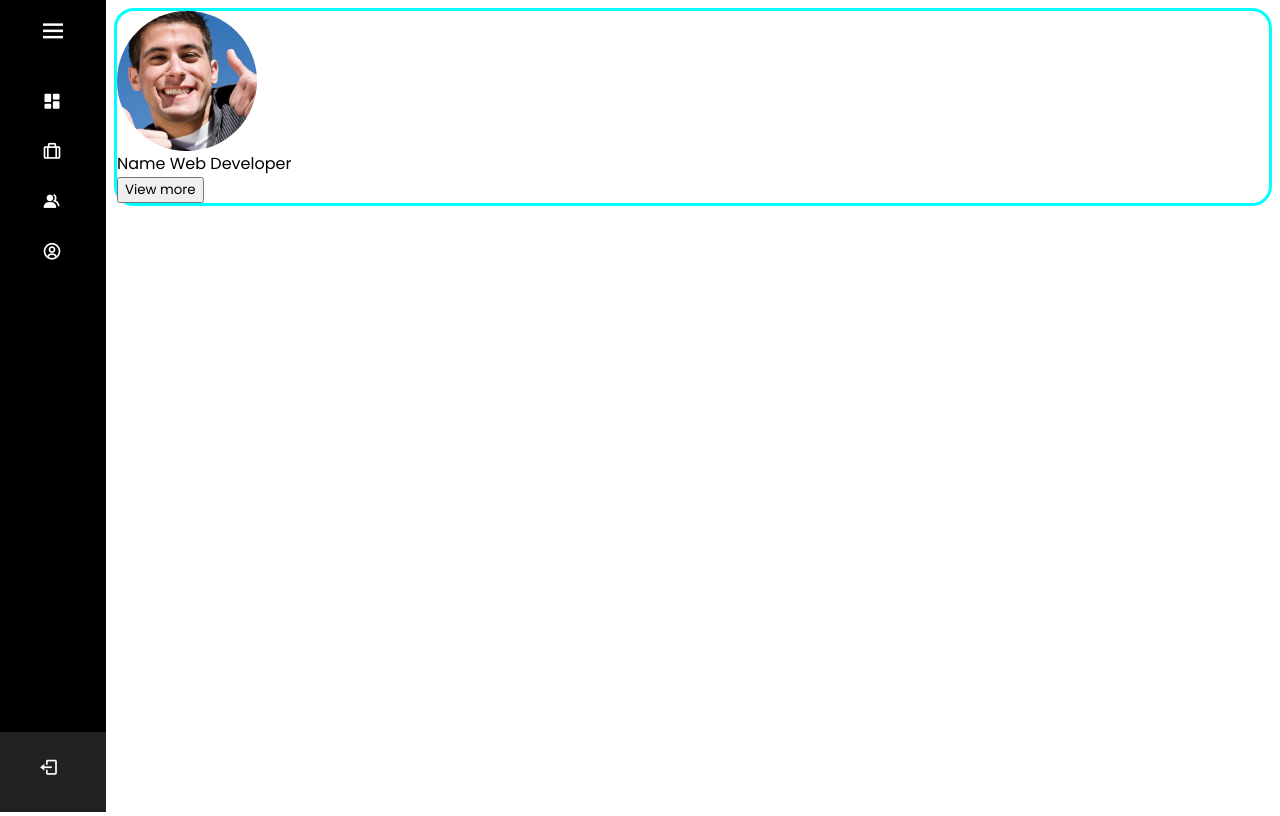
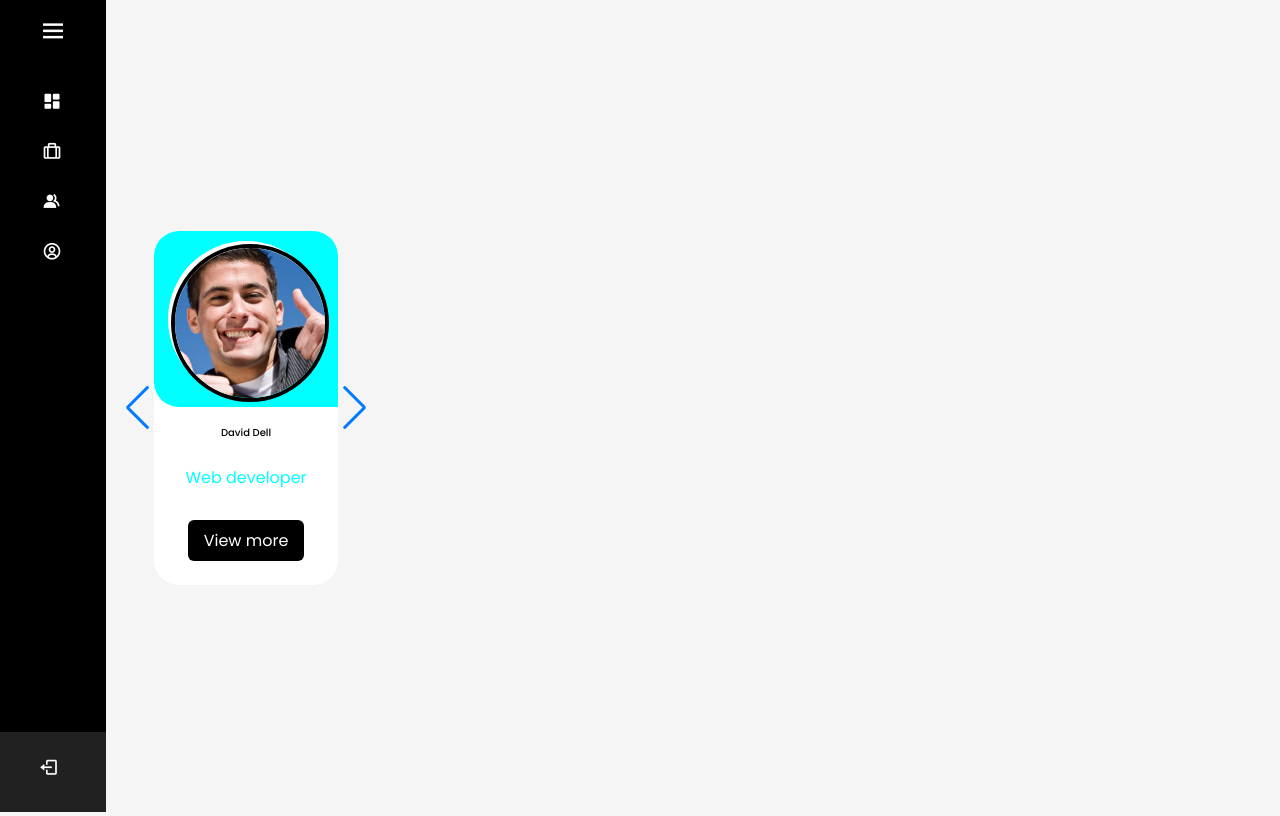
Before and after one commit to S10239861-NP/Kato-Web-Application, a website: page client/about.html in a window 1280 px wide. Drawn offline with nearby package versions, Linux system fonts and the light colour scheme.

Commit message:
before presentation changes

```diff
--- a/client/about.html
+++ b/client/about.html
@@ -4,6 +4,7 @@
         <meta charset="UTF-8">
         <title>About us</title>
         <link rel="stylesheet" href="style.css">
+        <link rel="stylesheet" href="swiper-bundle.min.css">
         <!--Boxicon link-->
         <link href='https://unpkg.com/boxicons@2.1.4/css/boxicons.min.css' rel='stylesheet'>
         <meta name="viewport"content="width=device-width, initial-scale=1.0">
@@ -60,23 +61,27 @@
             </div>
         </div>
     </div>
-    <div id="mainContainer">
-        <div class="cotainer_content">
-            <div class="profileCard">
-                <div class="profileCardContent">
-                    <div class="profileImage">
-                        <img src="images/rando1.jpg" alt="">
+    <div class="slide-container swiper" id="mainContainer">
+        <div class="slide_content">
+            <div class="slideCardWrapper swiper-wrapper">
+                <div class="slideCard swiper-slide">
+                    <div class="slideCardImageContent">
+                        <span class="overlay"></span>
+                        <div class="slideCardImage">
+                            <img src="images/rando1.jpg" alt="" class="slideCard-img">
+                        </div>
                     </div>
-                    <div class="profileDetails">
-                        <span class="profileName">Name</span>
-                        <span class="profileCareer">Web Developer</span>
-                    </div>
-                    <div class="profileButton">
-                        <button class="View">View more</button>
+                    <div class="slideCardContent">
+                        <h2 class="staffName">David Dell</h2>
+                        <p class="staffRole">Web developer</p>
+                        <button class="slideCardBtn">View more</button>
                     </div>
                 </div>
             </div>
         </div>
+        <div class="swiper-button-next"></div>
+        <div class="swiper-button-prev"></div>
+        <div class="swiper-pagination"></div>
 
     </div>
     <script>
@@ -89,6 +94,26 @@
     </script>
     <script src="/libs/utils.js"></script>
     <script src="/libs/main-container-behaviour.js"></script>
+    <script src="libs/swiper-bundle.min.js"></script>
+    <script>
+        var swiper = new Swiper(".slide-content",{
+            slidesPerView:3,
+            spaceBetween:30,
+            slidesPerGroup:3,
+            loop:true,
+            loopFillGroupWithBlank:true,
+            pagination:{
+                el:".swiper-pagination",
+                clickable:true,
+            },
+            navigation:{
+                nextEL:".swiper-button-next",
+                prevEl:".swiper-button-prev",
+            },
+        });
+
+    </script>
+
 
 </body>
 </html>
--- a/client/style.css
+++ b/client/style.css
@@ -529,6 +529,104 @@ td:first-child{
     box-sizing: border-box;
 }
 
+.slideCardImage{
+    position: relative;
+    height: 150px;
+    width: 150px;
+    border-radius: 50%;
+    background-color: #fff;
+    padding: 3px;
+}
+
+.slideCardImage .slideCard-img{
+    height: 100%;
+    width: 100%;
+    object-fit: cover;
+    border-radius: 50%;
+    border: 4px solid black;
+}
+
+.about_body{
+    min-height: 100vh;
+    display: flex;
+    align-items: center;
+    justify-content: center;
+    background: whitesmoke;
+}
+
+.slideCard{
+    border-radius: 25px;
+    background-color: white;
+    width: 320px;
+}
+
+.slide_content{
+    margin: 0 40px;
+}
+
+.slideCardImageContent,
+.slideCardContent{
+    padding: 10px 14px;
+    display: flex;
+    flex-direction: column;
+    align-items: center;
+
+}
+
+.slideCardImageContent{
+    row-gap: 5px;
+    position: relative
+
+}
+.staffName{
+    font-size: 10px;
+    font-weight:500;
+    color: black;
+}
+
+.staffRole{
+    font: 14px  ;
+    color: aqua;
+    text-align: center;
+}
+
+.slideCardBtn{
+    border:none;
+    font-size: 16px;
+    color: white;
+    padding: 8px 16px;
+    background-color: black;
+    color: white;
+    border-radius: 6px;
+    margin:14px;
+    transition: all 0.5s ease;
+}
+
+.slideCardBtn:hover{
+    background: aqua;
+    color: black;
+
+}
+
+.overlay{
+    position: absolute;
+    height: 100%;
+    width: 100%;
+    background: aqua;
+    left: 0px;
+    top:0;
+    border-radius: 25px 25px 0 25px;
+}
+
+.slide_container{
+    max-width: 1120px;
+    width: 100%;
+    background: whitesmoke;
+    padding: 40px 0;
+}
+
+
+
 /*----------------------------------------Profile---------------------------------------------*/
 .profile_pg{
 
```
Also changed, not shown: client/libs/swiper-bundle.min.js (added), client/swiper-bundle.min.css (added).
